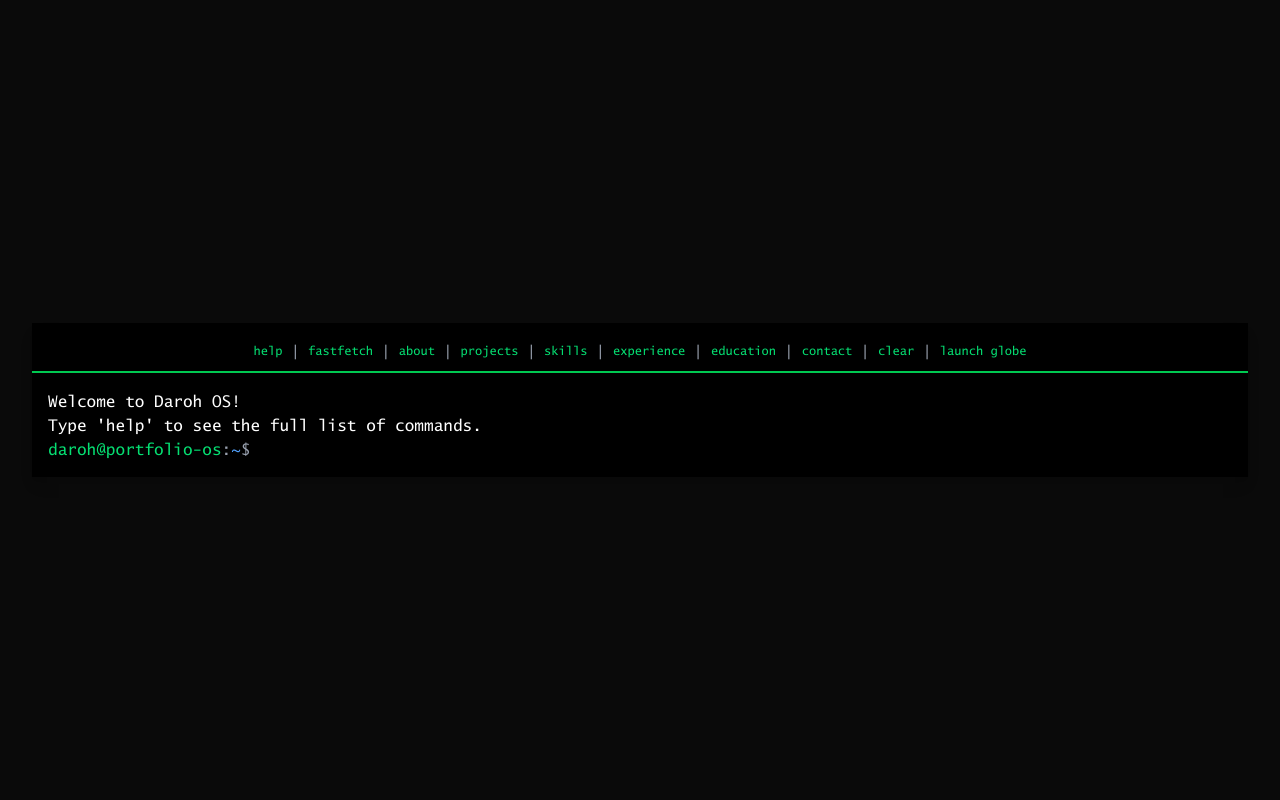
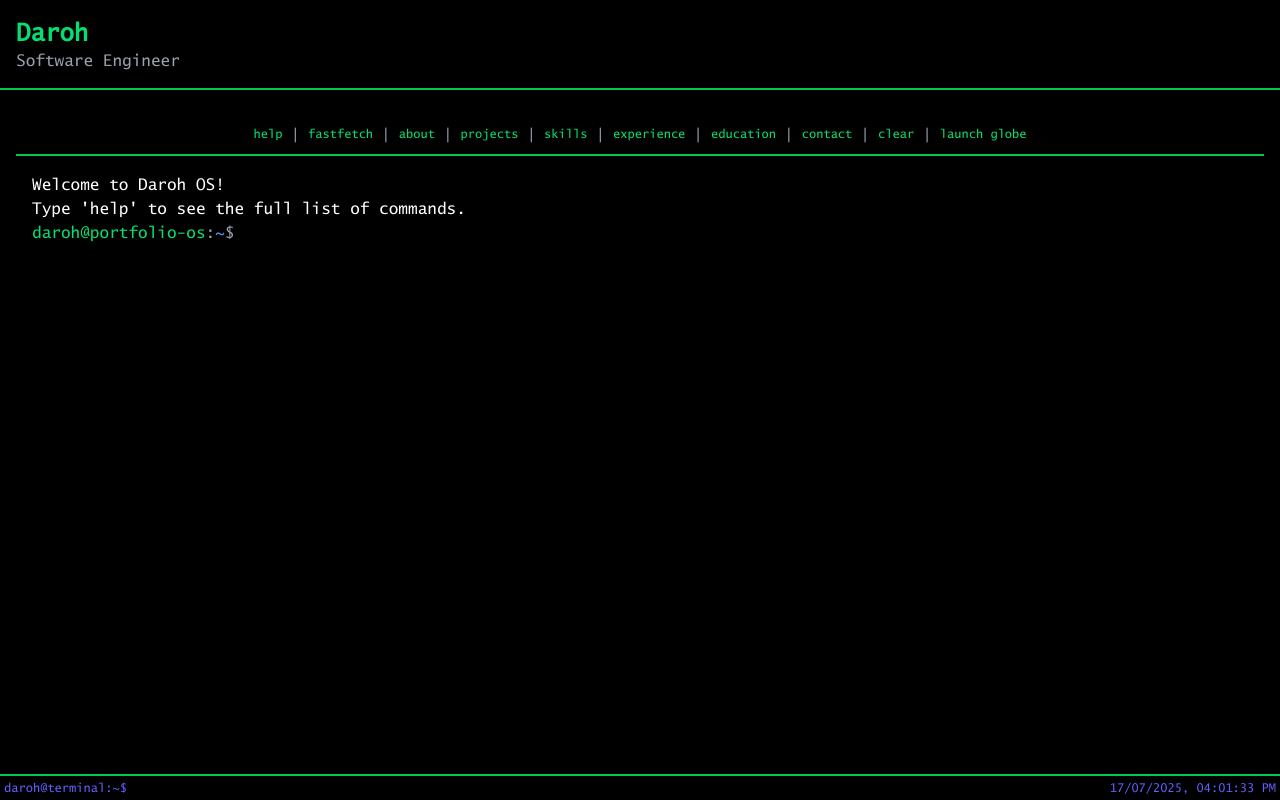
Before and after one commit to vannputh/puth-terminal, a Next.js app: page / in a window 1280 px wide. Built offline with nearby package versions, Linux system fonts and the light colour scheme.

Commit message:
added status bar and changed the display of the terminal outputs

```diff
--- a/src/app/page.tsx
+++ b/src/app/page.tsx
@@ -1,9 +1,17 @@
+"use client";
+
+import Header from "@/components/Header";
 import Terminal from "@/components/Terminal";
+import StatusBar from "@/components/StatusBar";
 
 export default function Home() {
   return (
-    <main className="flex items-center justify-center min-h-screen p-4 font-mono sm:p-8">
-      <Terminal />
+    <main className="flex flex-col h-screen bg-black text-white font-mono">
+      <Header />
+      <div className="flex-1 p-4 overflow-hidden">
+        <Terminal />
+      </div>
+      <StatusBar />
     </main>
   );
 }
--- /dev/null
+++ b/src/components/StatusBar.tsx
@@ -0,0 +1,30 @@
+"use client";
+
+import React, { useState, useEffect } from 'react';
+import { format } from 'date-fns';
+
+const StatusBar = () => {
+  const [currentTime, setCurrentTime] = useState<Date | null>(null);
+
+  useEffect(() => {
+    // Set the initial time on the client
+    setCurrentTime(new Date());
+
+    const timer = setInterval(() => {
+      setCurrentTime(new Date());
+    }, 1000);
+
+    return () => clearInterval(timer);
+  }, []);
+
+  return (
+    <div className="w-full bg-black text-indigo-500 p-1 text-xs flex justify-between fixed bottom-0 left-0 border-t-2 border-green-500">
+      <div>daroh@terminal:~$</div>
+      <div>
+        {currentTime ? format(currentTime, 'dd/MM/yyyy, hh:mm:ss a') : ''}
+      </div>
+    </div>
+  );
+};
+
+export default StatusBar;
--- /dev/null
+++ b/src/components/TerminalOutput.tsx
@@ -0,0 +1,16 @@
+"use client";
+
+import React from 'react';
+import DOMPurify from 'dompurify';
+
+interface TerminalOutputProps {
+  html: string;
+}
+
+const TerminalOutput: React.FC<TerminalOutputProps> = ({ html }) => {
+  const sanitizedHtml = typeof window !== 'undefined' ? DOMPurify.sanitize(html) : html;
+
+  return <div dangerouslySetInnerHTML={{ __html: sanitizedHtml }} />;
+};
+
+export default TerminalOutput;
--- a/src/config/commands.ts
+++ b/src/config/commands.ts
@@ -1,7 +1,8 @@
 export interface Command {
   name: string;
   description: string;
-  isDisplayed?: boolean; // To control visibility in 'help' and header
+  isDisplayed?: boolean;
+  icon?: string;
 }
 
 export const commands: { [key: string]: Command } = {
```
